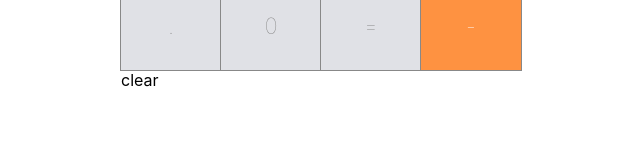
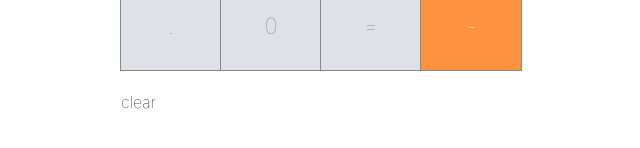
Before and after one commit to IBUNHABIBU/react, a React (Create React App) app in the folder flexbox/: page / in a window 1280 px wide. Shown: the part 500-648 px from the top of the page, without its empty margins (319-959 px from the left). Built offline with nearby package versions, Linux system fonts and the light colour scheme.

Commit message:
adding the clear button

```diff
--- a/flexbox/src/components/ClearButton.css
+++ b/flexbox/src/components/ClearButton.css
@@ -0,0 +1,7 @@
+.clear-button {
+    height: 4em;
+    display: flex;
+    justify-content: center;
+    align-items: center;
+    font-weight: lighter;
+}
--- a/flexbox/src/components/ClearButton.jsx
+++ b/flexbox/src/components/ClearButton.jsx
@@ -1,4 +1,5 @@
 import React from 'react'
+import './ClearButton.css';
 
 const ClearButton = (props) => {
     return (
```
